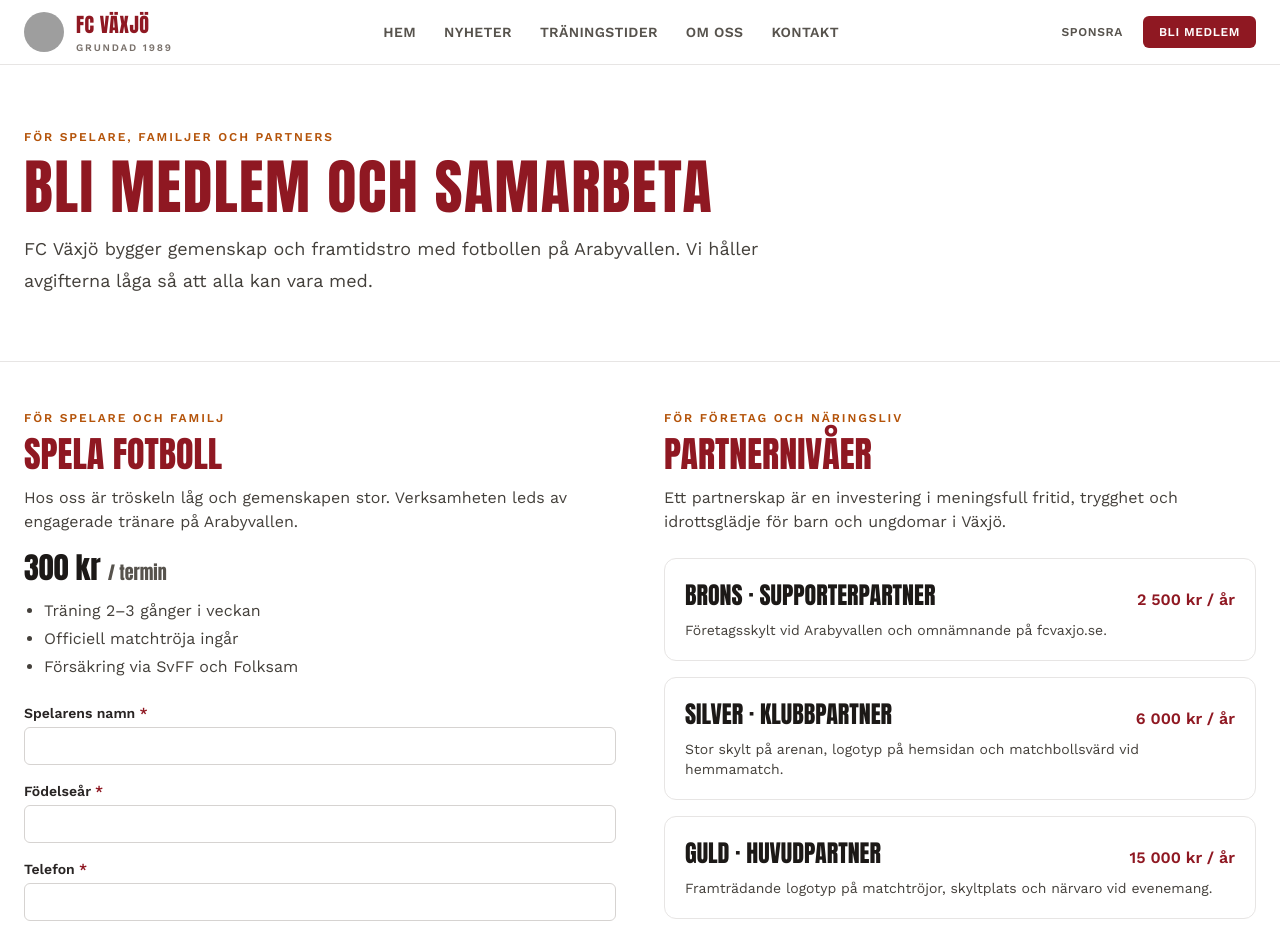
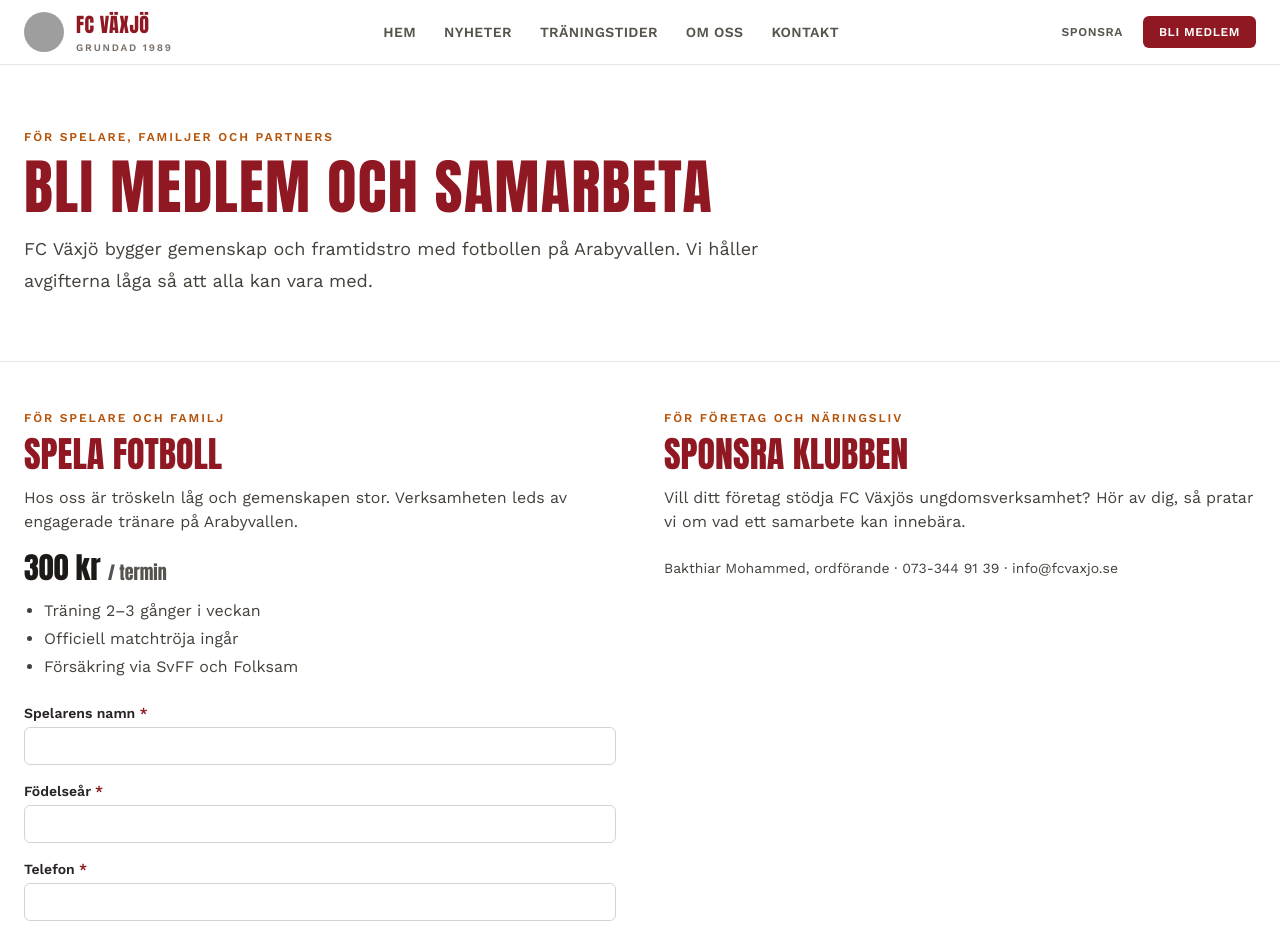
Before and after one commit to DelucaGit/FC-Vaxjo-Website, a Next.js app: page /bli-medlem in a window 1280 px wide. Shown: the top 938 px of the page. Built offline with nearby package versions, Linux system fonts and the light colour scheme; grey boxes are pictures that could not be loaded.

Commit message:
Remove the fixed sponsor packages the club cannot promise.
Co-authored-by: Cursor <cursoragent@cursor.com>

```diff
--- a/src/app/bli-medlem/page.tsx
+++ b/src/app/bli-medlem/page.tsx
@@ -2,13 +2,13 @@ import type { Metadata } from "next";
 import { Container } from "@/components/Container";
 import { MailForm } from "@/components/MailForm";
 import { PageIntro } from "@/components/PageIntro";
-import { partners, sponsorLevels } from "@/data/clubContent";
+import { partners } from "@/data/clubContent";
 import { site } from "@/lib/site";
 
 export const metadata: Metadata = {
   title: "Bli medlem och sponsra",
   description:
-    "Bli medlem i FC Växjö eller bli partner. Låg avgift för spelare, 300 kr per termin, och tre nivåer för företag.",
+    "Bli medlem i FC Växjö eller hör av dig om ett samarbete. Låg avgift för spelare, 300 kr per termin.",
   alternates: { canonical: "/bli-medlem" },
 };
 
@@ -57,26 +57,13 @@ export default function JoinPage() {
           <p className="text-xs font-semibold uppercase tracking-[0.16em] text-gold-dark">
             För företag och näringsliv
           </p>
-          <h2 className="mt-2 font-display text-4xl uppercase text-crimson">Partnernivåer</h2>
+          <h2 className="mt-2 font-display text-4xl uppercase text-crimson">Sponsra klubben</h2>
           <p className="mt-3 text-stone-700">
-            Ett partnerskap är en investering i meningsfull fritid, trygghet och idrottsglädje för
-            barn och ungdomar i Växjö.
+            Vill ditt företag stödja FC Växjös ungdomsverksamhet? Hör av dig, så pratar vi om vad
+            ett samarbete kan innebära.
           </p>
-          <ul className="mt-6 space-y-4">
-            {sponsorLevels.map((level) => (
-              <li key={level.name} className="rounded-xl border border-stone-200 p-5">
-                <div className="flex items-baseline justify-between gap-3">
-                  <h3 className="font-display text-2xl uppercase text-stone-900">
-                    {level.name} · {level.title}
-                  </h3>
-                  <p className="font-semibold text-crimson">{level.price}</p>
-                </div>
-                <p className="mt-2 text-sm text-stone-700">{level.text}</p>
-              </li>
-            ))}
-          </ul>
           <p className="mt-6 text-sm text-stone-700">
-            Avtal: Bakthiar Mohammed, ordförande · {site.phone} · {site.email}
+            Bakthiar Mohammed, ordförande · {site.phone} · {site.email}
           </p>
         </section>
       </Container>
--- a/src/app/page.tsx
+++ b/src/app/page.tsx
@@ -2,7 +2,7 @@ import Image from "next/image";
 import Link from "next/link";
 import { Container } from "@/components/Container";
 import { MailForm } from "@/components/MailForm";
-import { awards, partners, sponsorLevels } from "@/data/clubContent";
+import { awards, partners } from "@/data/clubContent";
 import { images } from "@/data/images";
 import { featuredStory, newsNotes } from "@/data/news";
 import { teams } from "@/data/teams";
@@ -233,16 +233,7 @@ export default function HomePage() {
             fields={[
               { name: "name", label: "Företag eller namn", required: true },
               { name: "contact", label: "Telefon eller e-post", required: true },
-              {
-                name: "level",
-                label: "Önskad nivå",
-                type: "select",
-                required: true,
-                options: [
-                  ...sponsorLevels.map((level) => `${level.name} – ${level.price}`),
-                  "Föreningsvän / valfritt belopp",
-                ],
-              },
+              { name: "message", label: "Meddelande", type: "textarea", required: true },
             ]}
           />
         </Container>
--- a/src/components/SiteFooter.tsx
+++ b/src/components/SiteFooter.tsx
@@ -7,7 +7,7 @@ const quickLinks = [
   { href: "/traningstider", label: "Träningstider" },
   { href: "/om-oss", label: "Om klubben och historik" },
   { href: "/bli-medlem", label: "Bli medlem" },
-  { href: "/bli-medlem#sponsra", label: "Sponsorpaket" },
+  { href: "/bli-medlem#sponsra", label: "Sponsra" },
   { href: "/kontakt", label: "Kontakt" },
 ];
 
--- a/src/data/clubContent.ts
+++ b/src/data/clubContent.ts
@@ -78,27 +78,6 @@ export const partners = [
   "SvFF",
 ];
 
-export const sponsorLevels = [
-  {
-    name: "Brons",
-    title: "Supporterpartner",
-    price: "2 500 kr / år",
-    text: "Företagsskylt vid Arabyvallen och omnämnande på fcvaxjo.se.",
-  },
-  {
-    name: "Silver",
-    title: "Klubbpartner",
-    price: "6 000 kr / år",
-    text: "Stor skylt på arenan, logotyp på hemsidan och matchbollsvärd vid hemmamatch.",
-  },
-  {
-    name: "Guld",
-    title: "Huvudpartner",
-    price: "15 000 kr / år",
-    text: "Framträdande logotyp på matchtröjor, skyltplats och närvaro vid evenemang.",
-  },
-];
-
 export const leaders = [
   {
     name: "Bakthiar Mohammed",
```
